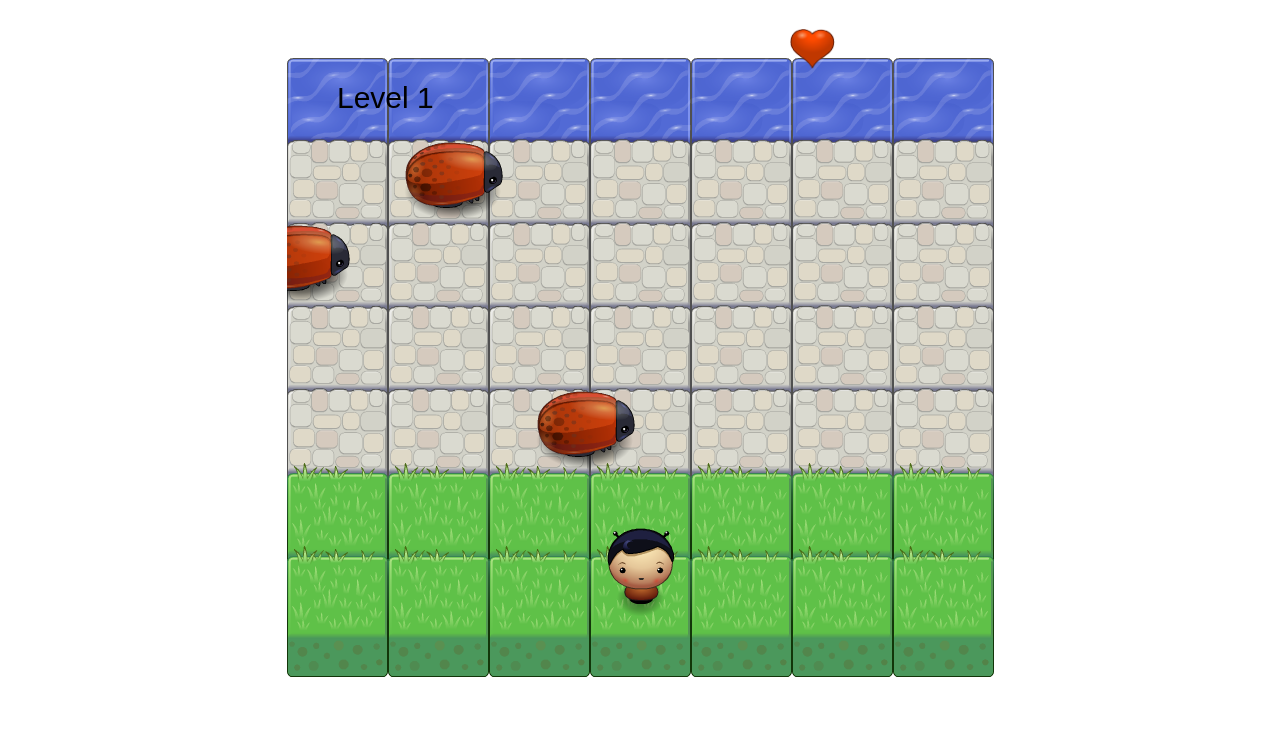
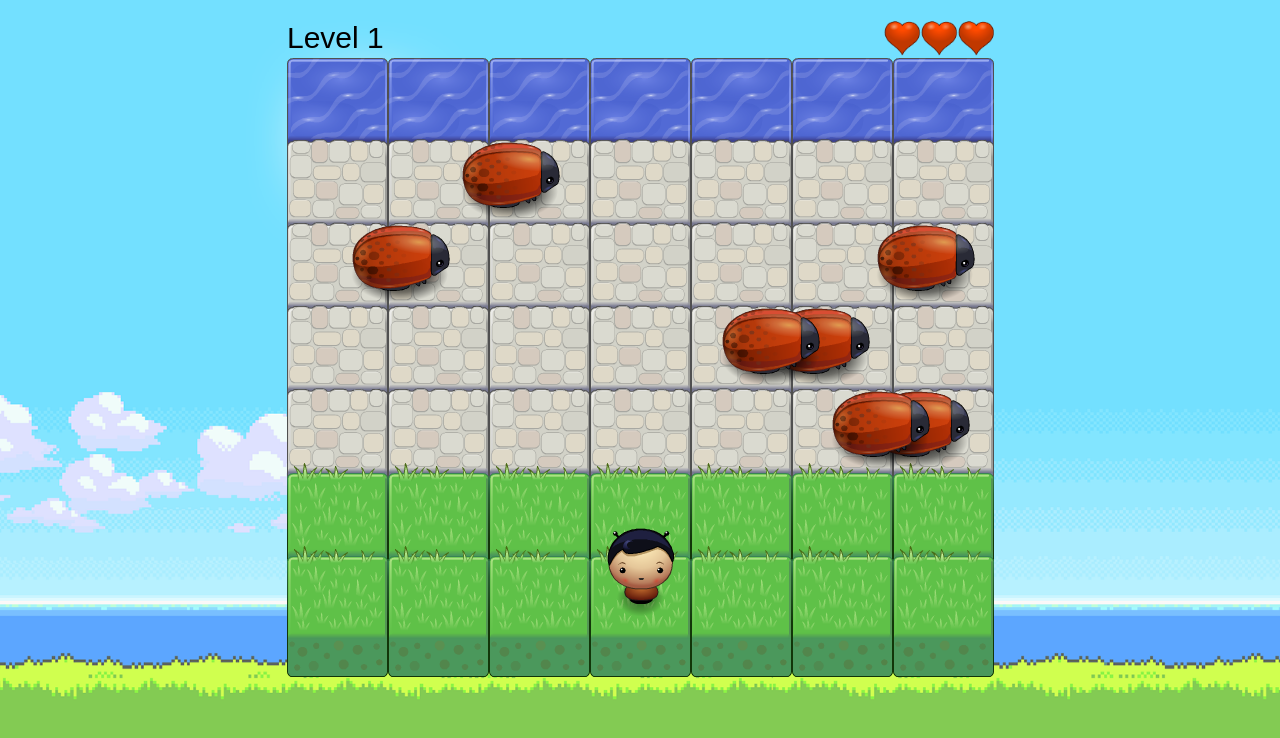
Before and after one commit to MatheoDodi/Arcade-Game-Clone, a plain HTML site: page index.html in a window 1280 px wide. Drawn offline with Linux system fonts and the light colour scheme.

Commit message:
now lifes are displayed at the top-right corner of the screen

```diff
--- a/css/style.css
+++ b/css/style.css
@@ -1,3 +1,6 @@
 body {
     text-align: center;
+    background: url('../images/background.png') center center;
+    background-repeat: no-repeat;
+    background-size: cover;
 }
--- a/js/app.js
+++ b/js/app.js
@@ -1,6 +1,6 @@
 // constructor function that's going to create the instances of enemies
 var Enemy = function(y) {
-    this.x = Math.floor(Math.random() * -2000); //starting position on the X-axis
+    this.x = Math.floor(Math.random() * -1) - 500; //starting position on the X-axis
     this.y = y; //starting position on the Y-axis
     this.speed = Math.floor(Math.random() * 201) + difficultySpeed; // rng to differentiate the speed between different enemies
     this.image = 'images/enemy-bug.png'; //the image asset of the enemy
@@ -12,7 +12,7 @@ Enemy.prototype.update = function(dt) {
 
 //if enemy's position on X-axis exceeds the border of the canvas, it is set back to the starting position
     if (this.x > 707) {
-        this.x = Math.floor(Math.random() * -2000);
+        this.x = Math.floor(Math.random() * -1) - 500;
         this.speed = Math.floor(Math.random() * 201) + difficultySpeed; //rng to diffentiate the speed of the resetted enemy
     }
 };
@@ -43,9 +43,15 @@ var Player = function() {
     this.heart = 'images/Heart.png';
 }
 
-Player.prototype.lifesRender = function() {
-    ctx.drawImage(Resources.get(this.heart), 500, 0, 50, 75);
+var Life = function(xPosition) {
+    this.heart = 'images/Heart.png';
+    this.xPosition = xPosition;
 }
+
+Life.prototype.lifesRender = function() {
+    ctx.drawImage(Resources.get(this.heart), this.xPosition, -5, 40, 65);
+}
+
 
 //method that resets the player's position back to the starting point
 Player.prototype.reset = function () {
@@ -106,13 +112,17 @@ var enemy8 = new Enemy(306);
 
 
 //putting all enemies in an array that's going to be looped through
-var allEnemies = [enemy1, enemy2, enemy3, enemy4, enemy5, enemy6, enemy7, enemy8]
+var allEnemies = [enemy1, enemy2, enemy3, enemy4, enemy5, enemy6, enemy7, enemy8];
 
 
 //creating new instance of Player class
 var player = new Player();
 
+var life1 = new Life(595);
+var life2 = new Life(632);
+var life3 = new Life(669);
 
+var allLifes = [life1, life2, life3];
 
 
 //checks to see if the key that was pressed was an arrow key
--- a/js/engine.js
+++ b/js/engine.js
@@ -79,7 +79,6 @@ var Engine = (function(global) {
      */
     function update(dt) {
         updateEntities(dt);
-        // checkCollisions();
     }
 
     /* This is called by the update function and loops through all of the
@@ -146,11 +145,13 @@ var Engine = (function(global) {
         renderPlayer();
         renderLifes();
         ctx.font = "30px Arial";
-        ctx.fillText(`Level ${currentLevel}`,50,100);
+        ctx.fillText(`Level ${currentLevel}`,0,40);
     }
 
     function renderLifes() {
-        player.lifesRender();
+        allLifes.forEach(function(life) {
+            life.lifesRender();
+        })
     }
 
     /* This function is called by the render function and is called on each game
@@ -169,6 +170,7 @@ var Engine = (function(global) {
     function renderPlayer() {
         player.render();
     }
+
 
     /* This function does nothing but it could have been a good place to
      * handle game reset states - maybe a new game menu or a game over screen
```
Also changed, not shown: images/background.png (added).
